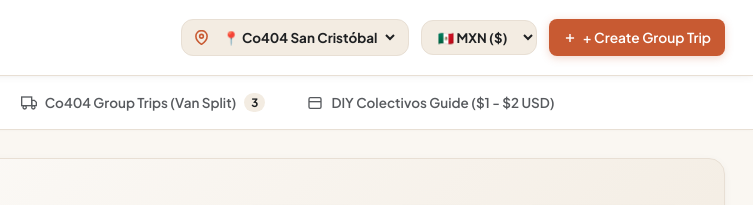
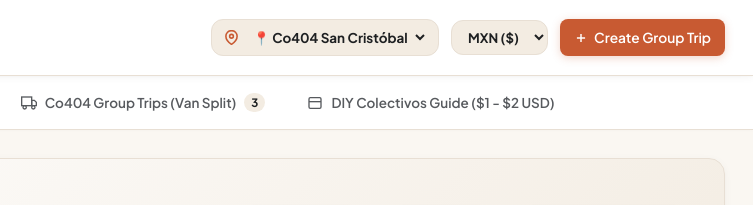
Before and after one commit to 777nicolas777-hash/co404-travel-hub, a website: page index.html in a window 1280 px wide. Shown: the top 205 px of the page, 527-1280 px from the left. Drawn offline with nearby package versions, Linux system fonts and the light colour scheme; a web font is replaced by a local one.

Commit message:
fix(ui): remove redundant country flag code in currency selector and duplicate plus symbol from buttons

```diff
--- a/index.html
+++ b/index.html
@@ -40,14 +40,14 @@
           </select>
         </div>
         <select id="currency-select" class="currency-selector" title="Select Currency">
-          <option value="MXN" selected>🇲🇽 MXN ($)</option>
-          <option value="COP">🇨🇴 COP ($)</option>
-          <option value="USD">🇺🇸 USD ($)</option>
-          <option value="EUR">🇪🇺 EUR (€)</option>
+          <option value="MXN" selected>MXN ($)</option>
+          <option value="COP">COP ($)</option>
+          <option value="USD">USD ($)</option>
+          <option value="EUR">EUR (€)</option>
         </select>
         <button id="btn-quick-new-trip" class="btn btn-primary btn-header-action" title="Create a community van trip">
           <svg width="14" height="14" viewBox="0 0 24 24" fill="none" stroke="currentColor" stroke-width="2.5"><line x1="12" y1="5" x2="12" y2="19"></line><line x1="5" y1="12" x2="19" y2="12"></line></svg>
-          + Create Group Trip
+          Create Group Trip
         </button>
       </div>
     </div>
@@ -154,7 +154,7 @@
         </div>
         <button id="btn-add-provider" class="btn btn-primary">
           <svg width="16" height="16" viewBox="0 0 24 24" fill="none" stroke="currentColor" stroke-width="2.5"><line x1="12" y1="5" x2="12" y2="19"></line><line x1="5" y1="12" x2="19" y2="12"></line></svg>
-          + Add New Provider
+          Add New Provider
         </button>
       </div>
       <div id="agencies-grid" class="agencies-grid">
@@ -176,7 +176,7 @@
           </div>
           <button id="btn-create-trip-main" class="btn btn-primary">
             <svg width="16" height="16" viewBox="0 0 24 24" fill="none" stroke="currentColor" stroke-width="2.5"><line x1="12" y1="5" x2="12" y2="19"></line><line x1="5" y1="12" x2="19" y2="12"></line></svg>
-            + Launch New Group Trip
+            Launch New Group Trip
           </button>
         </div>
 
```
